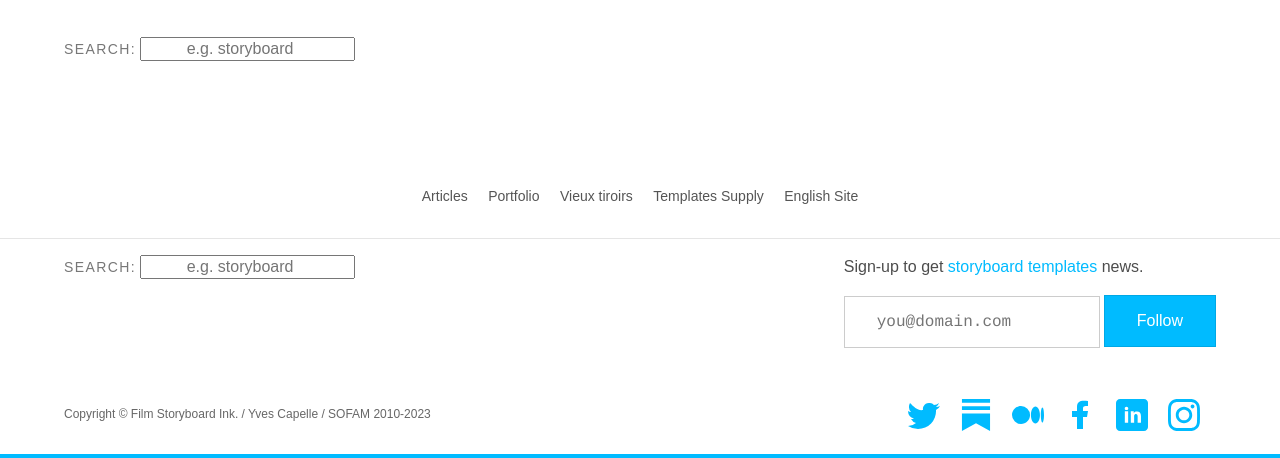
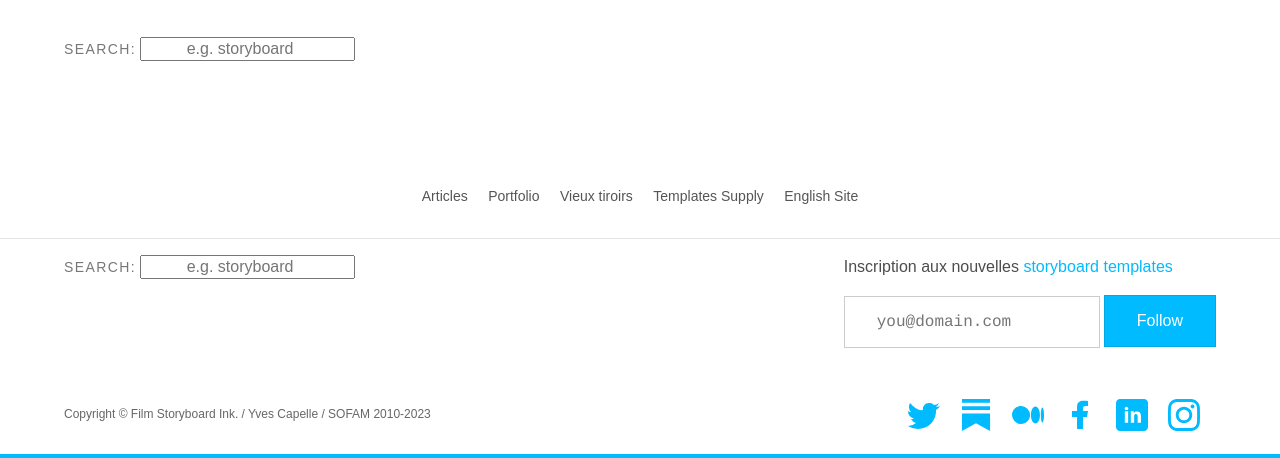
Before and after one commit to YJPL/scenarimages, a Jekyll site: the page built from index.html, in a window 1280 px wide. Shown: the part 776-1234 px from the top of the page. Built offline with Jekyll 4.4.1, drawn with Linux system fonts in a browser that asks for light colours.

Commit message:
Update gumroad-footer-signup.html

```diff
--- a/_includes/gumroad-footer-signup.html
+++ b/_includes/gumroad-footer-signup.html
@@ -1,5 +1,5 @@
 <p class="f3 f5-ns measure-wide lh-copy avenir">
-  Sign-up to get <a href="https://storyboards.gumroad.com/">storyboard templates</a> news.
+  Inscription aux nouvelles <a href="https://storyboards.gumroad.com/">storyboard templates</a>
 </p>
 <form action="https://gumroad.com/follow_from_embed_form" class="form gumroad-follow-form-embed" method="post"> <input name="seller_id" type="hidden" value="3564742708604">
 <input name="email" placeholder="you@domain.com" class="mw-100 w-100 w5-ns f5 input-reset ba b--black-20 pv3 ph4 border-box courier" type="email"  class="required email mw-100 w-100 w5-ns f5 input-reset ba b--black-20 pv3 ph4 border-box">
```
